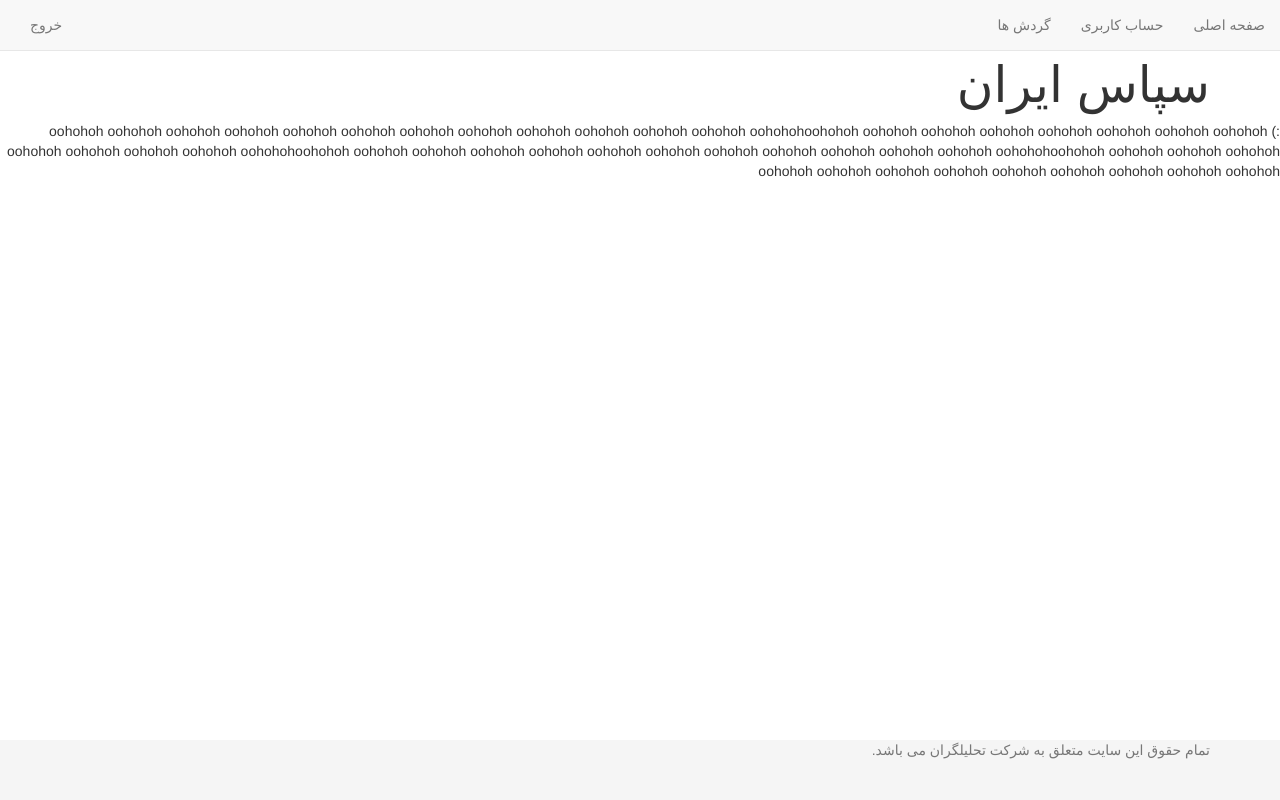
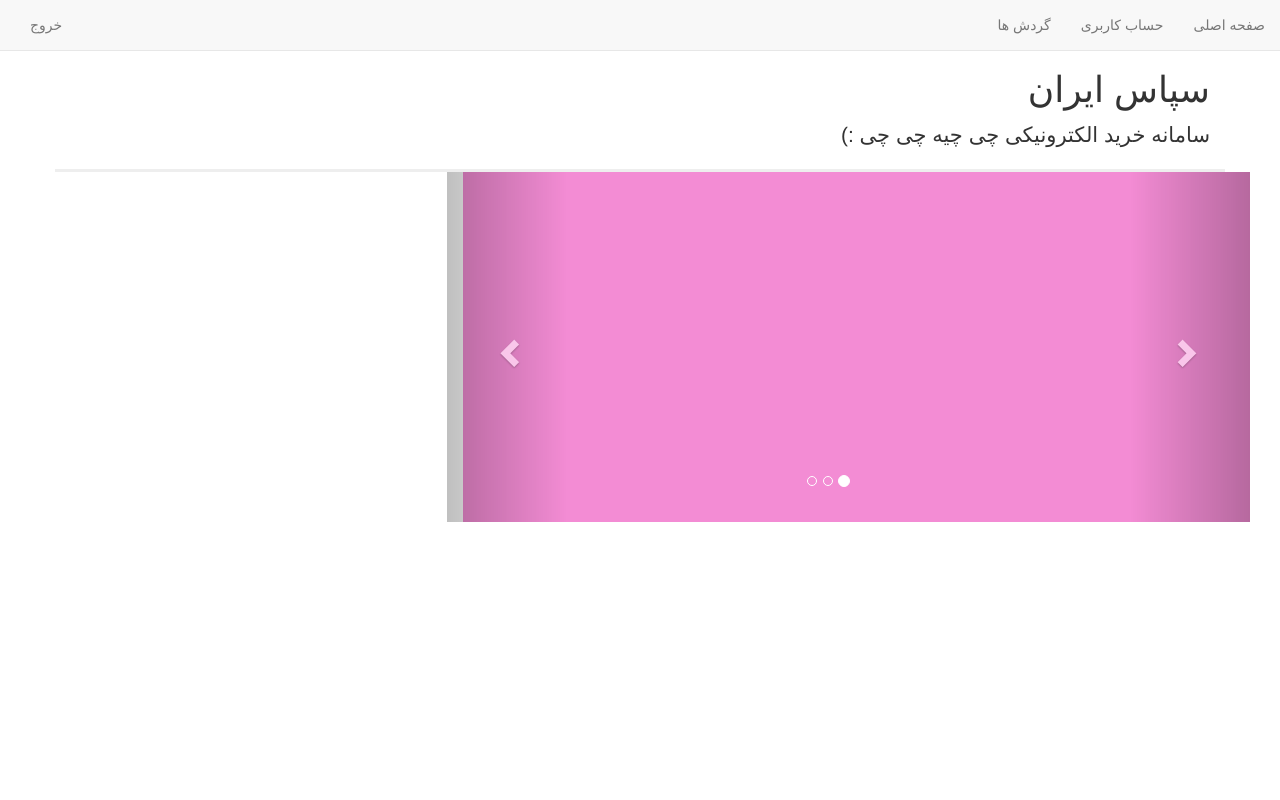
Before and after one commit to tahlilgaran/prototype, a Django app: template SepasIran/templates/base.html in a window 1280 px wide. Run offline with Django 3.2, Linux system fonts and the light colour scheme; the template is opened without the code that fills it, so the values that code supplies are empty; some libraries are stand-ins or nearby versions.

Commit message:
start add pictue.

```diff
--- a/SepasIran/templates/base.html
+++ b/SepasIran/templates/base.html
@@ -25,69 +25,72 @@
       </div>
     </nav>
 
-    <div class="finish_nav , rtl">
-    	<header class='container'>
-		سپاس ایران
+    <div class="finish_nav , rtl , col-md-12">
+    	<header class='blog-header , container '>
+    		<h1 class="blog-title">
+				سپاس ایران
+			</h1>
+			<p class="lead blog-description">
+			سامانه خرید الکترونیکی چی چیه چی چی :)
+			</p>
 	</header>
-	<main>
-		:)
-		oohohoh
-		oohohoh
-		oohohoh
-		oohohoh
-		oohohoh
-		oohohoh
-		oohohoh
-		oohohoh
-		oohohoh
-		oohohoh
-		oohohoh
-		oohohoh
-		oohohohoohohoh
-		oohohoh
-		oohohoh
-		oohohoh
-		oohohoh
-		oohohoh
-		oohohoh
-		oohohoh
-		oohohoh
-		oohohoh
-		oohohoh
-		oohohoh
-		oohohohoohohoh
-		oohohoh
-		oohohoh
-		oohohoh
-		oohohoh
-		oohohoh
-		oohohoh
-		oohohoh
-		oohohoh
-		oohohoh
-		oohohoh
-		oohohoh
-		oohohohoohohoh
-		oohohoh
-		oohohoh
-		oohohoh
-		oohohoh
-		oohohoh
-		oohohoh
-		oohohoh
-		oohohoh
-		oohohoh
-		oohohoh
-		oohohoh
-		oohohoh
+	<aside class='left_aside , col-md-4'>
+
+	</aside>
+	<main class='col-md-8 , container'>
+
+
+		    <!-- Carousel
+    ================================================== -->
+    <div id="myCarousel" class="carousel slide" data-ride="carousel">
+      <!-- Indicators -->
+      <ol class="carousel-indicators">
+        <li data-target="#myCarousel" data-slide-to="0" class="active"></li>
+        <li data-target="#myCarousel" data-slide-to="1"></li>
+        <li data-target="#myCarousel" data-slide-to="2"></li>
+      </ol>
+
+      <div class="carousel-inner" role="listbox">
+        <div class="item active , picture">
+          <img class="first-slide" src="img/ax2.jpg" alt="First slide">
+          <div class="container">
+            <div class="carousel-caption">
+            </div>
+          </div>
+        </div>
+        <div class="item , picture">
+          <img class="second-slide" src="img/ax3.jpg" alt="Second slide">
+          <div class="container">
+            <div class="carousel-caption">
+            </div>
+          </div>
+        </div>
+        <div class="item , picture">
+          <img class="third-slide" src="img/ax4.jpg" alt="Third slide">
+          <div class="container">
+            <div class="carousel-caption">
+            </div>
+          </div>
+        </div>
+      </div>
+      <a class="left carousel-control" href="#myCarousel" role="button" data-slide="prev">
+        <span class="glyphicon glyphicon-chevron-left" aria-hidden="true"></span>
+        <span class="sr-only">Previous</span>
+      </a>
+      <a class="right carousel-control" href="#myCarousel" role="button" data-slide="next">
+        <span class="glyphicon glyphicon-chevron-right" aria-hidden="true"></span>
+        <span class="sr-only">Next</span>
+      </a>
+    </div><!-- /.carousel -->
+
 
 
 	</main>
-	<footer class = 'footer'>
+	<!-- <footer class = 'footer'>
 		<div class="container">
 		<p class= 'text-muted'> تمام حقوق این سایت متعلق به شرکت تحلیلگران می باشد.</p>
 		</div>
-	</footer>
+	</footer> -->
     </div>
 </body>
 </html>
--- a/SepasIran/templates/css/main.css
+++ b/SepasIran/templates/css/main.css
@@ -4,6 +4,11 @@
 
 header{
 	font-size: 50px;
+	border-bottom: 3px solid #eee;
+}
+
+body{
+	margin-bottom: 40px;
 }
 
 .finish_nav{
@@ -14,7 +19,11 @@ header{
   position: absolute;
   bottom: 0;
   width: 100%;
-  /* Set the fixed height of the footer here */
-  height: 60px;
+   /*Set the fixed height of the footer here */
+  height: 40px;
   background-color: #f5f5f5;
 }
+
+.picture{
+	height: 350px;
+}
```
Also changed, not shown: SepasIran/templates/img/ax2.jpg (added), SepasIran/templates/img/ax3.jpg (added), SepasIran/templates/img/ax4.jpg (added).
